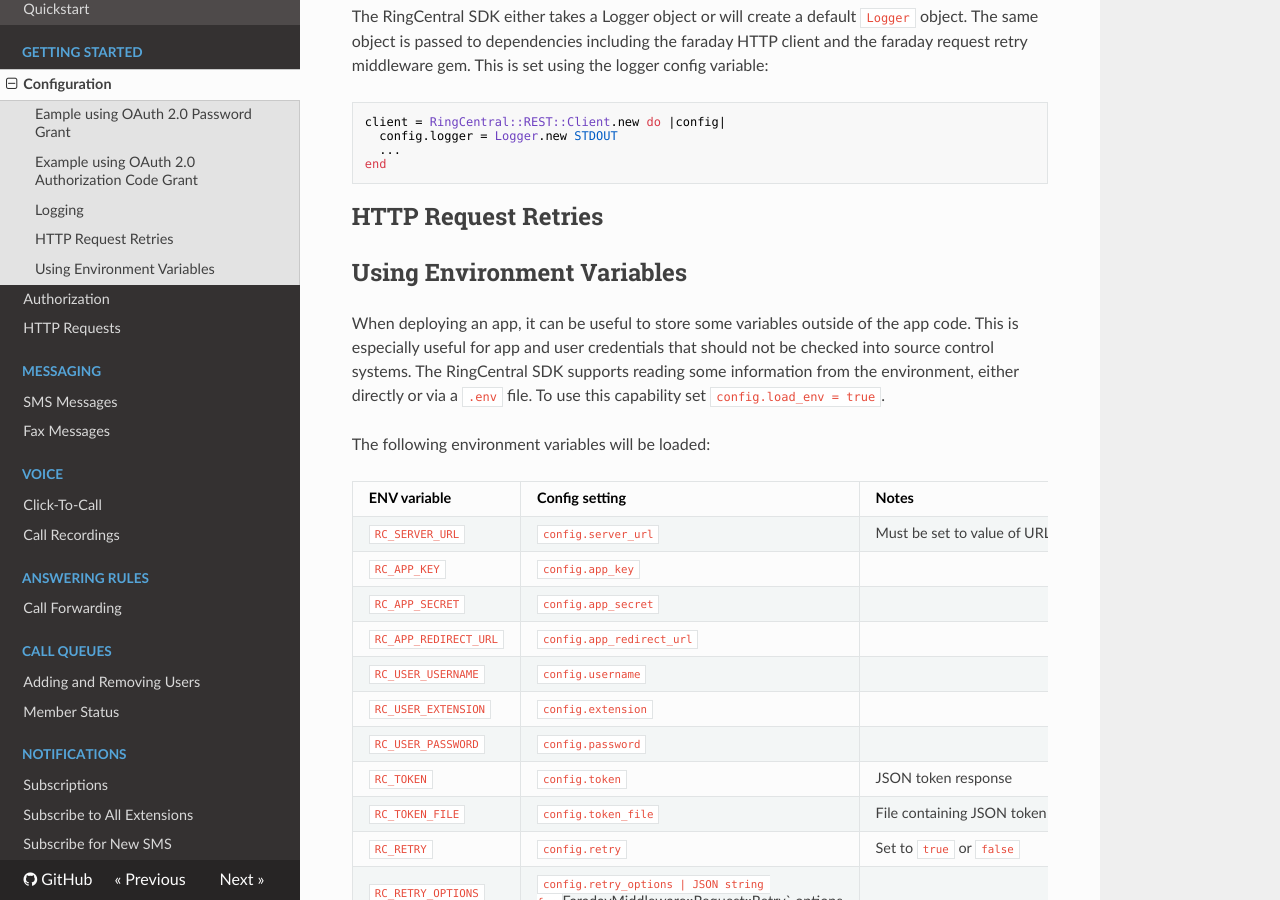
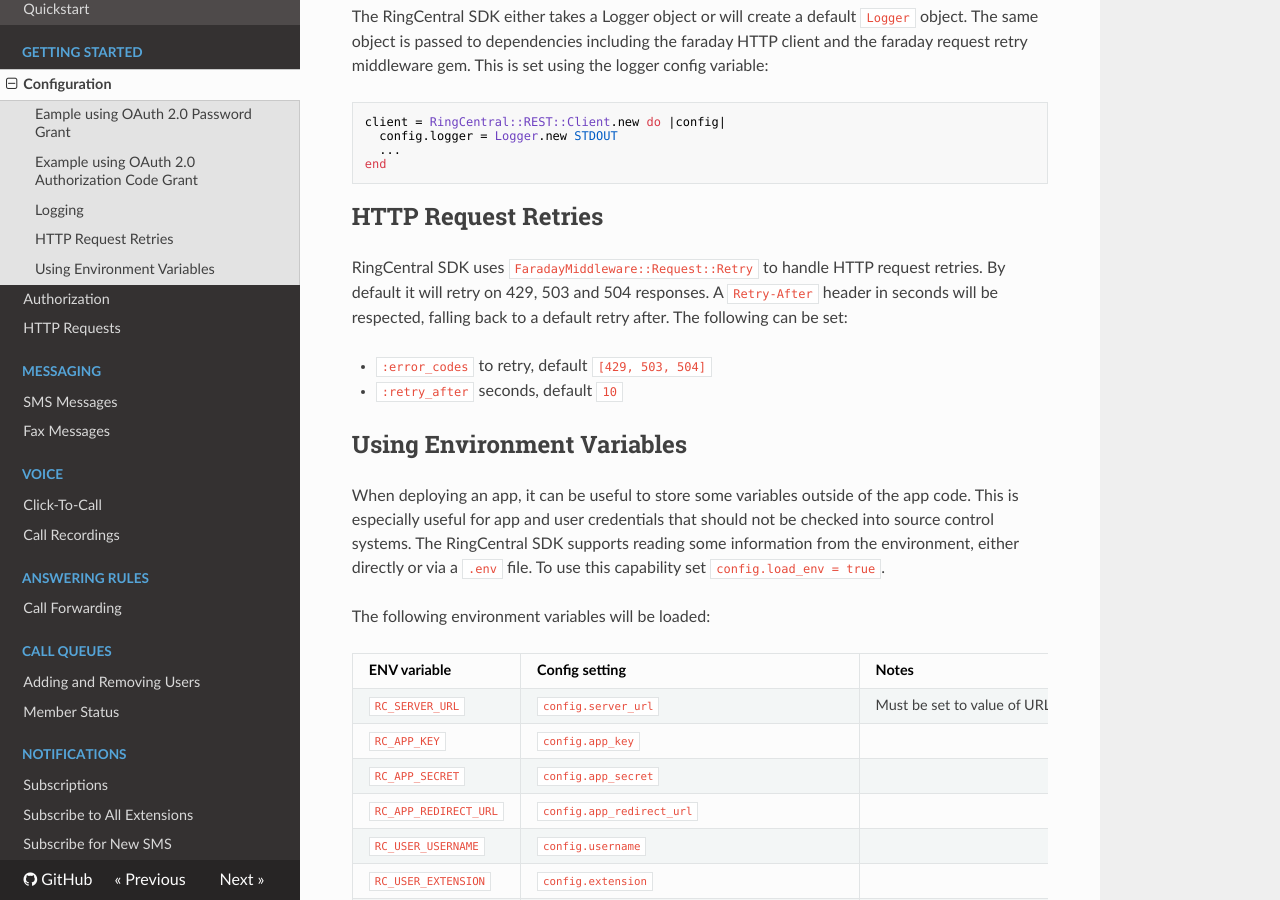
Before and after one commit to grokify/ringcentral-sdk-ruby, an MkDocs documentation site: the page built from docs/configuration.md, in a window 1280 px wide and 900 px high, scrolled down 1145 px. Built offline with MkDocs 1.6.1, drawn with Linux system fonts in a browser that asks for light colours; nearby versions of some CDN libraries; old or Windows-style settings are respelled for this version of MkDocs.

Commit message:
update docs

```diff
--- a/docs/configuration.md
+++ b/docs/configuration.md
@@ -67,7 +67,10 @@
 
 ## HTTP Request Retries
 
+RingCentral SDK uses `FaradayMiddleware::Request::Retry` to handle HTTP request retries. By default it will retry on 429, 503 and 504 responses. A `Retry-After` header in seconds will be respected, falling back to a default retry after. The following can be set:
 
+* `:error_codes` to retry, default `[429, 503, 504]`
+* `:retry_after` seconds, default `10`
 
 ## Using Environment Variables
 
```
Also changed, not shown: 1 other file.
